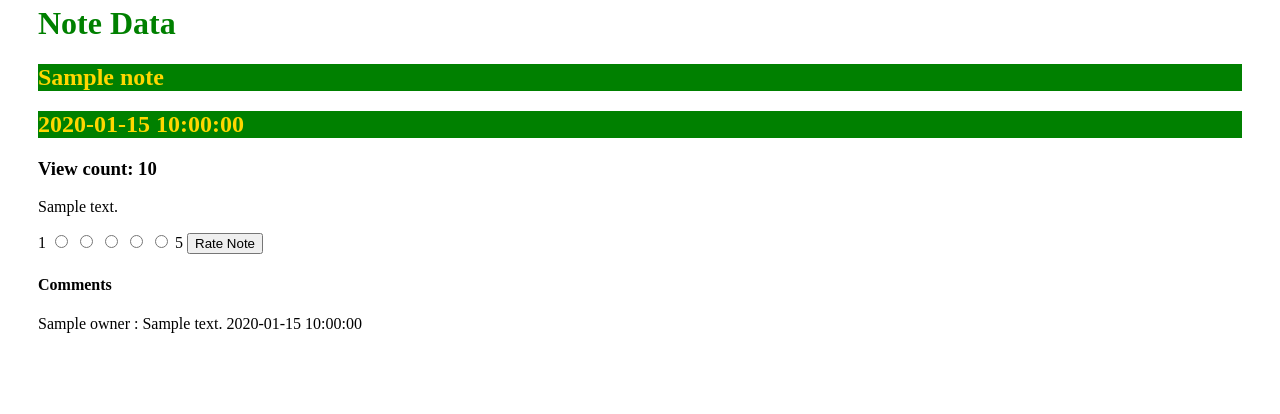
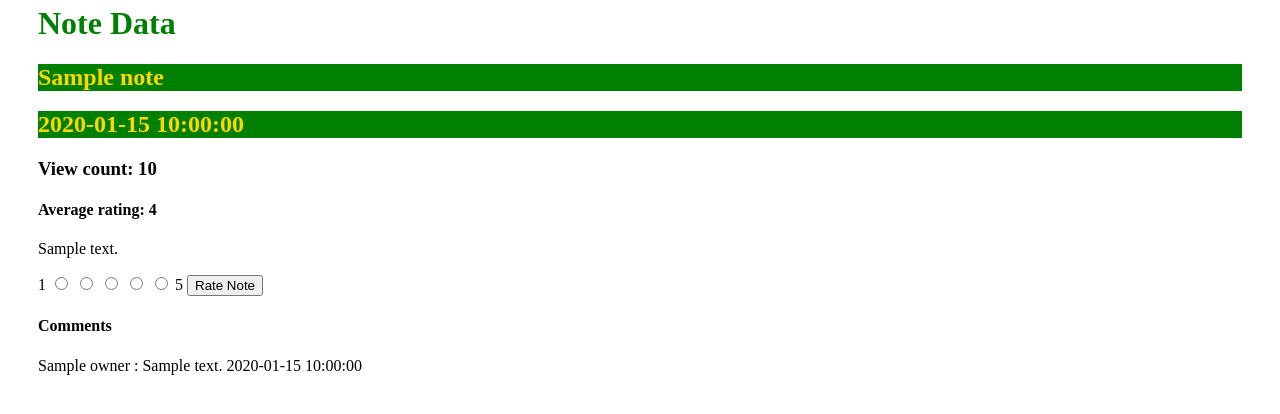
Before and after one commit to Jordan-Cottle/Software-Engineering-Group-Project, a Python web app: template note_14/templates/note.html in a window 1280 px wide. Shown: the part 170-584 px from the top of the page. Run offline with Jinja, Linux system fonts and the light colour scheme; the template is opened without the code that fills it: most values are stand-ins (such as "Sample title", 1, 10 or a date in 2020).

Commit message:
Added average rating to individual note view

```diff
--- a/note_14/templates/note.html
+++ b/note_14/templates/note.html
@@ -6,6 +6,7 @@
 <h2>{{ note.date }}</h2>
 
 <h3>View count: {{ note.views }}</h3>
+<h4>Average rating: {{ note.rating }}</h4>
 <p>{{ note.text }}</p>
 
 {% if can_edit %}
```
